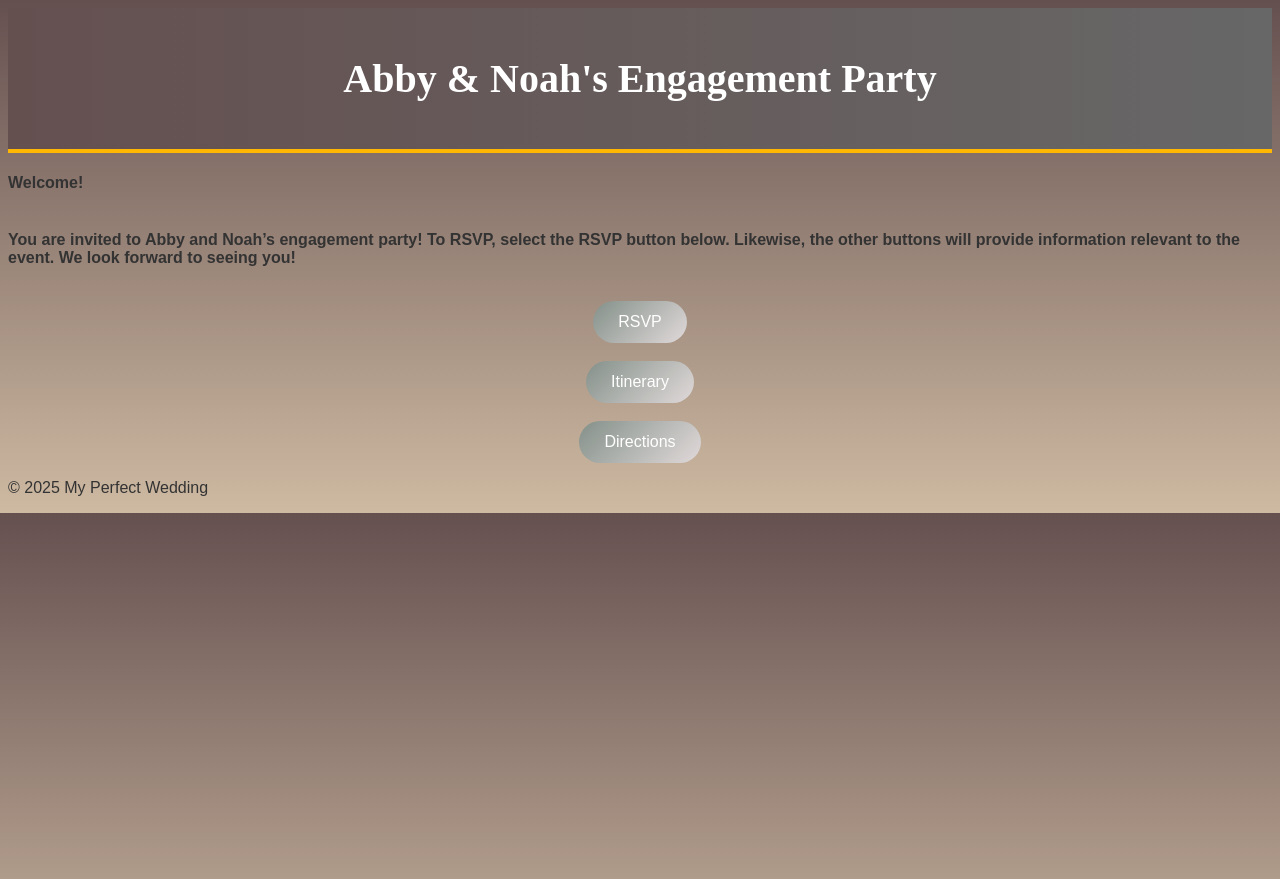
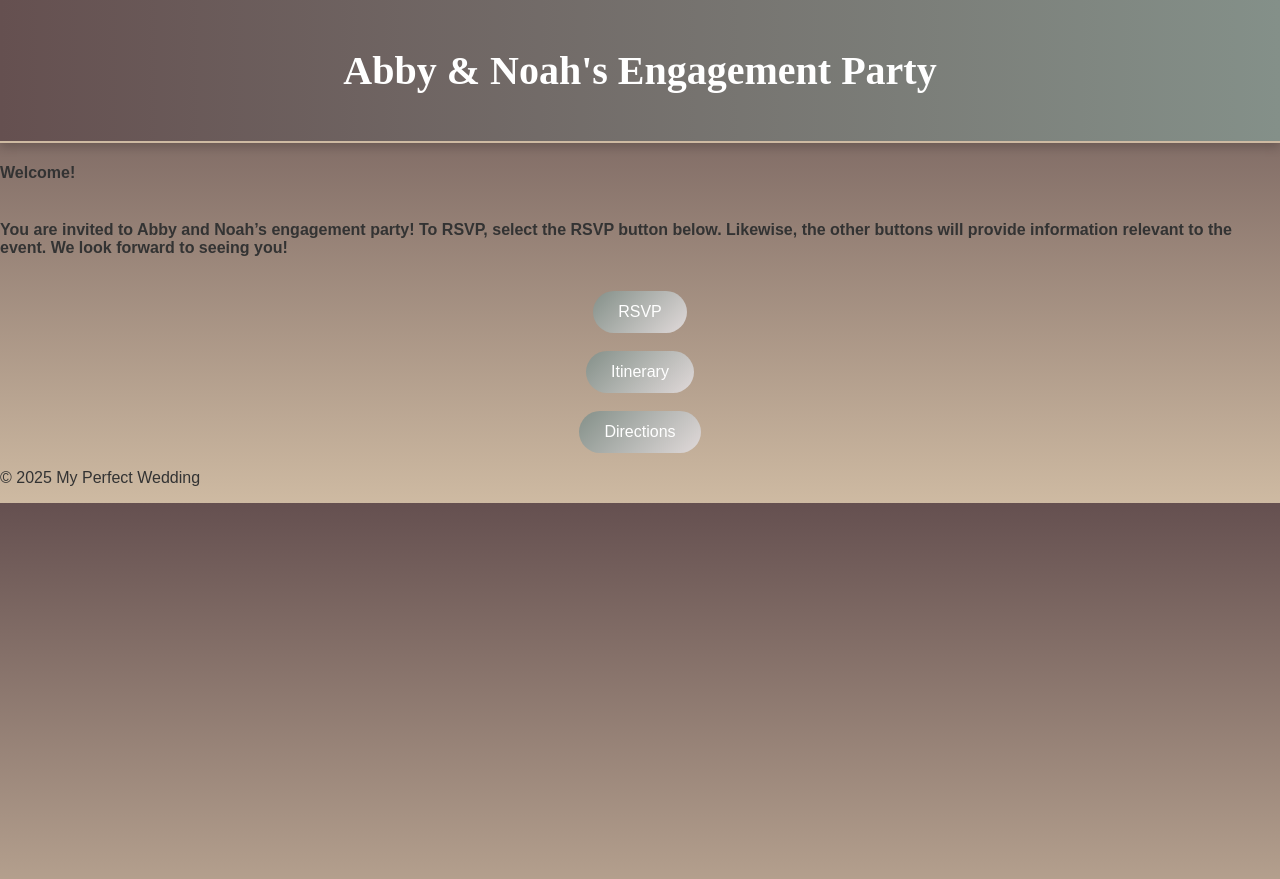
Before and after one commit to GitHerDone17/MyPerfectWedding, a Jekyll site: the page built from index.md, in a window 1280 px wide. Shown: the top 879 px of the page. Built offline with Jekyll 4.4.1, drawn with Linux system fonts in a browser that asks for light colours; our own code applies the rules of GitHub Pages for plain Markdown files.

Commit message:
Update custom.css

```diff
--- a/assets/css/custom.css
+++ b/assets/css/custom.css
@@ -7,11 +7,12 @@ body {
 
 /* Header Styling */
 header {
-  background: linear-gradient(to right, #655050, #676767);
-  color: #FFFFFF;
+  background: linear-gradient(to right, #655050, #849089); /* Richer, cooler contrast */
+  color: #e1dada; /* Light text for contrast */
   padding: 20px;
   text-align: center;
-  border-bottom: 4px solid #FFB703; /* Slightly darker yellow border */
+  box-shadow: 0 4px 10px rgba(0, 0, 0, 0.2); /* Subtle shadow */
+  border-bottom: 2px solid #cebaa2; /* Light separator */
 }
 
 /* Main Title */
@@ -30,8 +31,22 @@ button {
   font-size: 1rem;
   cursor: pointer;
   transition: background 0.3s ease;
+  max-width: 100%;
+  display: inline-block;
+  border: none;
+  outline: none;
 }
 
 button:hover {
-  background: linear-gradient(135deg, #32CD32, #40E0D0); /* Reverse gradient */
+  background: linear-gradient(135deg, #e1dada, #849089); /* Reverse gradient */
 }
+
+html, body {
+  overflow-x: hidden;
+  margin: 0;
+  padding: 0;
+}
+
+* {
+  box-sizing: border-box;
+}
```
